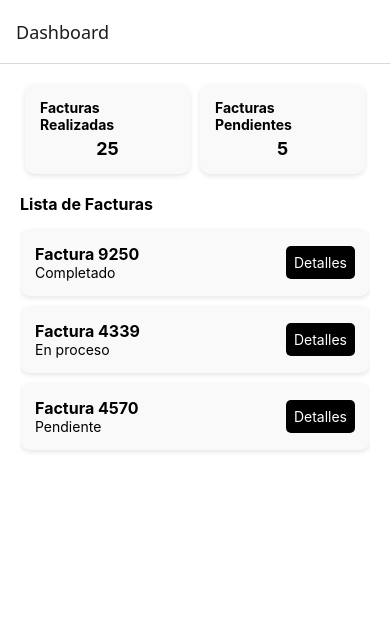
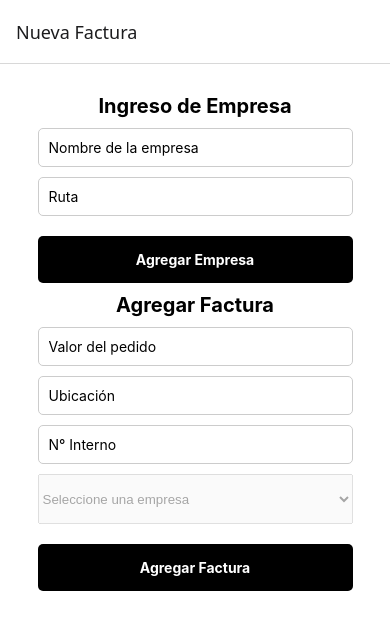
Before and after one commit to Rumrayy/SITMO, a React Native app: screen / in a window 390 px wide. Shown: the top 630 px of the page. Built offline with nearby package versions, Linux system fonts and the light colour scheme.

Commit message:
vista para nueva empresa y factura

```diff
--- /dev/null
+++ b/App/nuevafactura.jsx
@@ -0,0 +1,99 @@
+import React, { useState } from 'react';
+import { View, Text, TextInput, TouchableOpacity, StyleSheet, Alert } from 'react-native';
+import { useNavigation } from '@react-navigation/native';
+import { Picker } from '@react-native-picker/picker';
+
+const IngresoEmpresa = () => {
+  const navigation = useNavigation();
+  const [empresaData, setEmpresaData] = useState({ nombre: '', ruta: '' });
+  const [empresas, setEmpresas] = useState([]);
+  const [factura, setFactura] = useState({ pedido: '', ubicacion: '', interno: '', empresaSeleccionada: '' });
+
+  const agregarEmpresa = () => {
+    if (!empresaData.nombre.trim() || !empresaData.ruta.trim()) {
+      Alert.alert('Error', 'Todos los campos son obligatorios.');
+      return;
+    }
+    setEmpresas([...empresas, { ...empresaData }]);
+    setEmpresaData({ nombre: '', ruta: '' });
+    Alert.alert('Éxito', 'Empresa agregada correctamente.');
+  };
+
+  const agregarFactura = () => {
+    if (!factura.pedido.trim() || !factura.ubicacion.trim() || !factura.interno.trim() || !factura.empresaSeleccionada) {
+      Alert.alert('Error', 'Todos los campos de la factura son obligatorios.');
+      return;
+    }
+    console.log('Factura agregada:', factura);
+    Alert.alert('Éxito', 'Factura agregada correctamente.');
+    setFactura({ pedido: '', ubicacion: '', interno: '', empresaSeleccionada: '' });
+  };
+
+  return (
+    <View style={styles.container}>
+      <Text style={styles.title}>Ingreso de Empresa</Text>
+      <TextInput
+        style={styles.input}
+        placeholder="Nombre de la empresa"
+        value={empresaData.nombre}
+        onChangeText={(text) => setEmpresaData({ ...empresaData, nombre: text })}
+      />
+      <TextInput
+        style={styles.input}
+        placeholder="Ruta"
+        value={empresaData.ruta}
+        onChangeText={(text) => setEmpresaData({ ...empresaData, ruta: text })}
+      />
+      <TouchableOpacity style={styles.button} onPress={agregarEmpresa}>
+        <Text style={styles.buttonText}>Agregar Empresa</Text>
+      </TouchableOpacity>
+
+      <Text style={styles.title}>Agregar Factura</Text>
+      <TextInput
+        style={styles.input}
+        placeholder="Valor del pedido"
+        keyboardType="numeric"
+        value={factura.pedido}
+        onChangeText={(text) => setFactura({ ...factura, pedido: text })}
+      />
+      <TextInput
+        style={styles.input}
+        placeholder="Ubicación"
+        value={factura.ubicacion}
+        onChangeText={(text) => setFactura({ ...factura, ubicacion: text })}
+      />
+      <TextInput
+        style={styles.input}
+        placeholder="N° Interno"
+        keyboardType="numeric"
+        value={factura.interno}
+        onChangeText={(text) => setFactura({ ...factura, interno: text })}
+      />
+      <Picker
+        selectedValue={factura.empresaSeleccionada}
+        style={styles.picker}
+        onValueChange={(itemValue) => setFactura({ ...factura, empresaSeleccionada: itemValue })}
+        enabled={empresas.length > 0}
+      >
+        <Picker.Item label="Seleccione una empresa" value="" />
+        {empresas.map((emp, index) => (
+          <Picker.Item key={index} label={emp.nombre} value={emp.nombre} />
+        ))}
+      </Picker>
+      <TouchableOpacity style={styles.button} onPress={agregarFactura}>
+        <Text style={styles.buttonText}>Agregar Factura</Text>
+      </TouchableOpacity>
+    </View>
+  );
+};
+
+const styles = StyleSheet.create({
+  container: { flex: 1, padding: 20, backgroundColor: '#fff', alignItems: 'center' },
+  title: { fontSize: 20, fontWeight: 'bold', marginVertical: 10 },
+  input: { borderWidth: 1, borderColor: '#ccc', padding: 10, width: '90%', marginBottom: 10, borderRadius: 5 },
+  picker: { height: 50, width: '90%', marginBottom: 10 },
+  button: { backgroundColor: 'black', padding: 15, marginTop: 10, width: '90%', alignItems: 'center', borderRadius: 5 },
+  buttonText: { color: 'white', fontWeight: 'bold' },
+});
+
+export default IngresoEmpresa;
--- a/Navigation/Appnavigator.tsx
+++ b/Navigation/Appnavigator.tsx
@@ -21,13 +21,14 @@ import DetalleEntregaScreen from '../App/detalle_entrega';
 import FinalizarEntregaScreen from '../App/finalizar_entrega_form';
 import ErrorEntregaScreen from '../App/cancelar_entrega_form';
 import Dashboard from '../App/dashboard_repartidor';
+import NuevaFacturaScreen from '../App/nuevafactura';
 
 const Stack = createStackNavigator();
 
 const AppNavigator = () => {
   return (
     <NavigationContainer>
-      <Stack.Navigator initialRouteName="Dashboard">
+      <Stack.Navigator initialRouteName="NuevaFactura">
         <Stack.Screen name="Login" component={LoginScreen} options={{ title: 'Iniciar Sesión' }} />
         <Stack.Screen name="ChangePassword" component={ChangePasswordScreen} options={{ title: 'Cambiar Contraseña' }} />
         <Stack.Screen name="Admin" component={AdminScreen} options={{ title: 'Panel Admin' }} />
@@ -46,6 +47,7 @@ const AppNavigator = () => {
         <Stack.Screen name="FinalizarEntrega" component={FinalizarEntregaScreen} options={{ title: 'Finalizar Entrega' }} />
         <Stack.Screen name="ErrorEntrega" component={ErrorEntregaScreen} options={{ title: 'Error de Entrega' }} />
         <Stack.Screen name="Dashboard" component={Dashboard} options={{ title: 'Dashboard' }} />
+        <Stack.Screen name="NuevaFactura" component={NuevaFacturaScreen} options={{ title: 'Nueva Factura' }} />
       </Stack.Navigator>
     </NavigationContainer>
   );
--- a/package.json
+++ b/package.json
@@ -11,7 +11,7 @@
   "dependencies": {
     "@react-native-community/checkbox": "^0.5.17",
     "@react-native-community/geolocation": "^3.4.0",
-    "@react-native-picker/picker": "^2.9.0",
+    "@react-native-picker/picker": "^2.11.0",
     "@react-navigation/native": "^7.0.19",
     "@react-navigation/stack": "^7.2.3",
     "dripsy": "^4.3.8",
```
Also changed, not shown: 1 other file (tests, documents, lock files or other folders).
